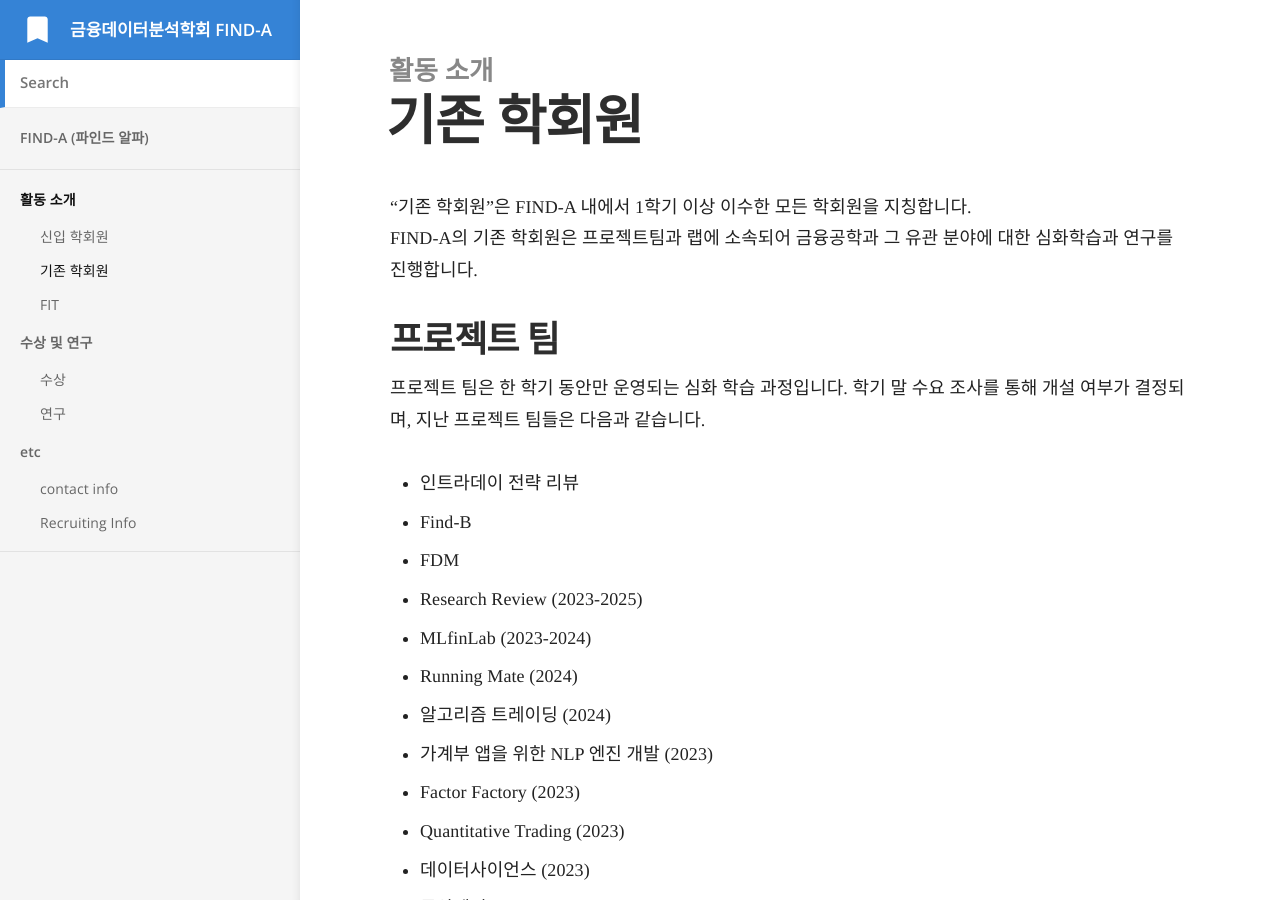
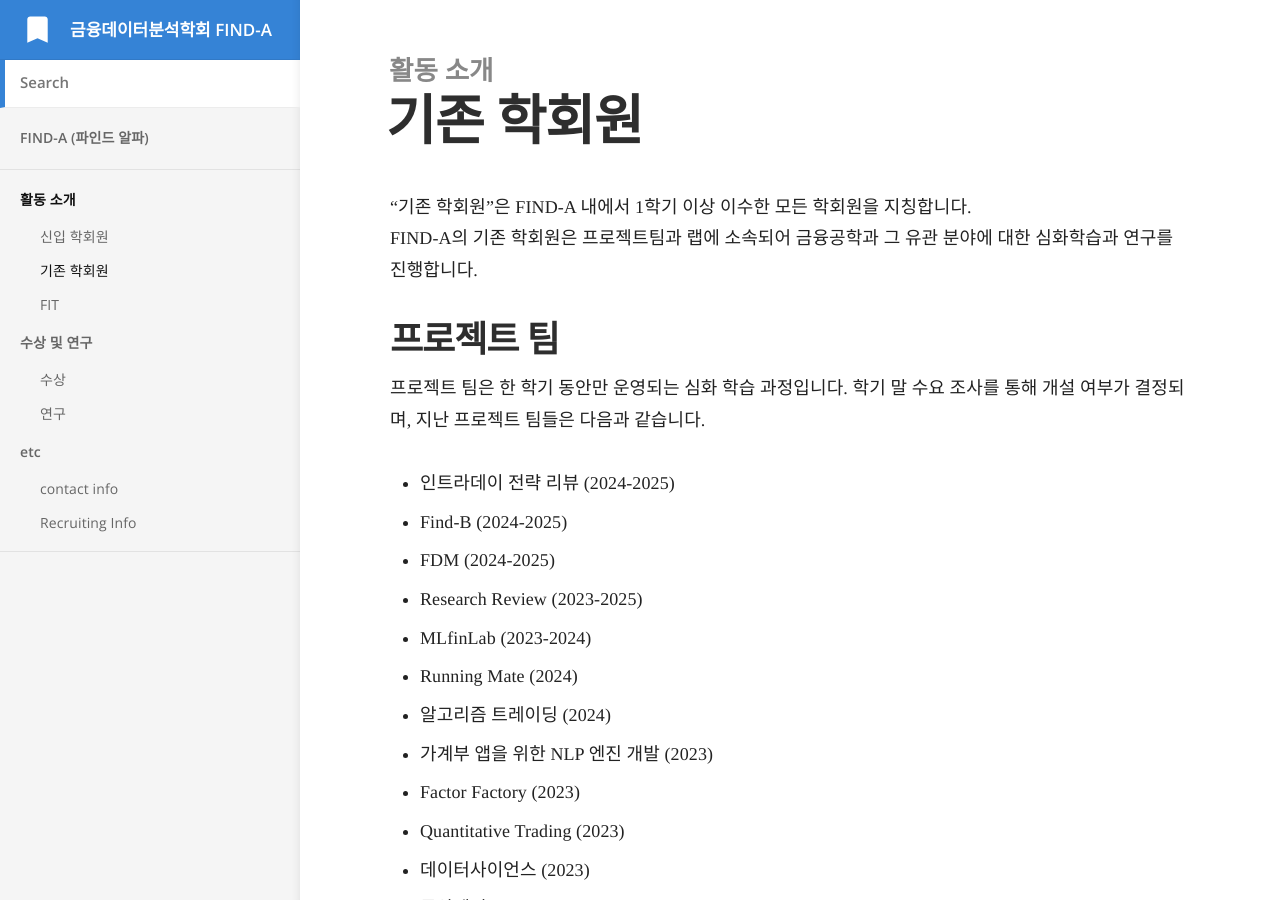
Before and after one commit to Find-A-AI/find-a-ai.github.io, a Jekyll site: the page built from _docs/1.활동 소개/기존 학회원.md, in a window 1280 px wide and 900 px high. Built offline with Jekyll 4.4.1, drawn with Linux system fonts in a browser that asks for light colours; some web fonts are replaced.

Commit message:
Update 기존 학회원.md

```diff
--- a/_docs/1.활동 소개/기존 학회원.md
+++ b/_docs/1.활동 소개/기존 학회원.md
@@ -8,9 +8,9 @@ FIND-A의 기존 학회원은 프로젝트팀과 랩에 소속되어 금융공
 
 ## 프로젝트 팀
 프로젝트 팀은 한 학기 동안만 운영되는 심화 학습 과정입니다. 학기 말 수요 조사를 통해 개설 여부가 결정되며, 지난 프로젝트 팀들은 다음과 같습니다.
-  - 인트라데이 전략 리뷰
-  - Find-B
-  - FDM
+  - 인트라데이 전략 리뷰 (2024-2025)
+  - Find-B (2024-2025)
+  - FDM (2024-2025)
   - Research Review (2023-2025)
   - MLfinLab (2023-2024)
   - Running Mate (2024)
```
